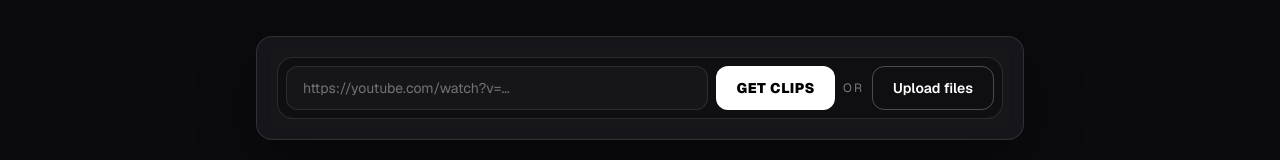
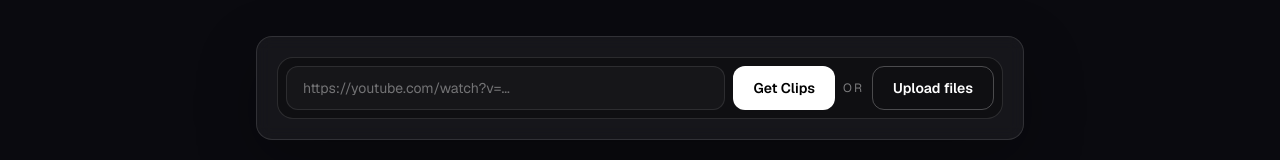
Before and after one commit to Duychinni/animecut, a Next.js app: page / in a window 1280 px wide. Shown: the part 392-552 px from the top of the page. Built offline with nearby package versions, Linux system fonts and the light colour scheme; no server answers.

Commit message:
Revert Get Clips button styling

```diff
--- a/app/page.tsx
+++ b/app/page.tsx
@@ -235,7 +235,7 @@ export default function Home() {
                 <button
                   type="submit"
                   disabled={!canAnalyzeLink}
-                  className="h-11 shrink-0 rounded-xl bg-white px-5 text-sm font-black uppercase tracking-[0.04em] text-black transition hover:bg-white/90 disabled:cursor-not-allowed disabled:opacity-60"
+                  className="h-11 shrink-0 rounded-xl bg-white px-5 text-sm font-semibold text-black transition hover:bg-white/90 disabled:cursor-not-allowed disabled:opacity-60"
                 >
                   {loading ? 'Working...' : 'Get Clips'}
                 </button>
```
